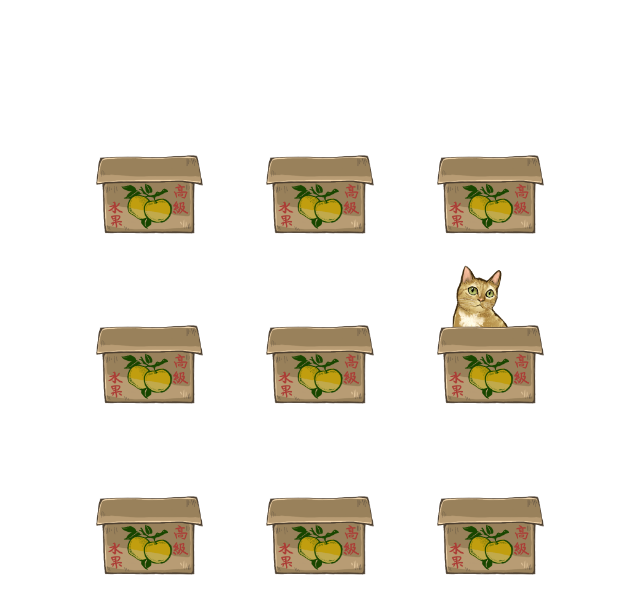
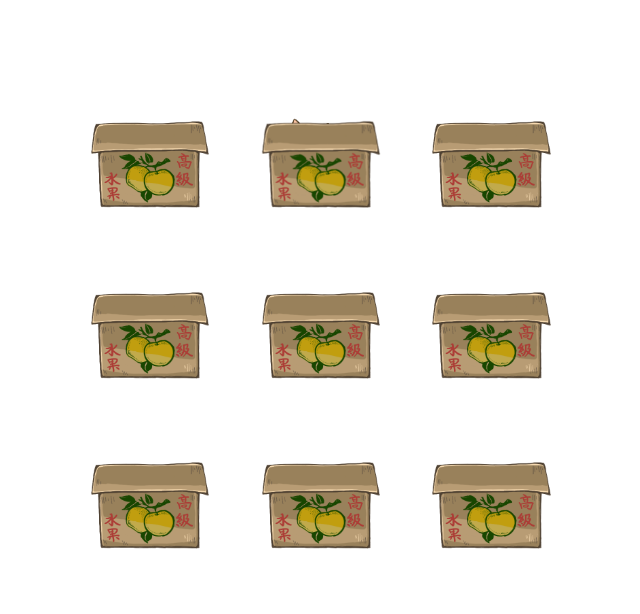
Before and after one commit to debccheng/boop-a-cat, a React (Create React App) app: page / in a window 1280 px wide. Shown: the top 614 px of the page, without its empty margins (320-960 px from the left). Built offline with nearby package versions, Linux system fonts and the light colour scheme.

Commit message:
Allow cat to escape if unclicked; Init game loop

```diff
--- a/src/App.css
+++ b/src/App.css
@@ -11,47 +11,73 @@
   padding-bottom: 30%;
   /* = width for a 1:1 aspect ratio */
   margin: 1.66%;
-  /* background-color: slateblue; */
 }
 
 .media {
   position: absolute;
-  top: 15%;
   left: 15%;
   height: 50%; /* = 100% - 2*5% padding */
   width: 50%; /* = 100% - 2*5% padding */
   padding: 10%;
+  /* border: 1px solid gold;
+  background-color: gold; */
 }
 
 .cat {
   position: absolute;
-  top: 69%;
+  top: 65%;
   height: 75%;
   width: auto;
-  -webkit-animation: slide 1.5s forwards ease-in;
-  animation: slide 1.5s forwards ease-in;
+  -webkit-animation: slide 1.5s forwards cubic-bezier(0.755, 0.0675, 0.00, 0.973);
+  animation: slide 1.5s forwards cubic-bezier(0.755, 0.0675, 0.00, 0.973);
 }
 
 .catOut {
   position: absolute;
   height: 75%;
   width: auto;
-  -webkit-animation: slideOut 1s forwards ease-out;
-  animation: slideOut 1s forwards ease-out;
+  -webkit-animation: slideOut 1.5 forwards  cubic-bezier(0.00, 0.272, 0.235, 1.20);
+  animation: slideOut 1.5s forwards cubic-bezier(0.00, 0.272, 0.235, 1.20);
+}
+
+.catEscape {
+  top: 0%;
+  position: absolute;
+  height: 75%;
+  width: auto;
+  animation-delay: 5s;
+  -webkit-animation: slideOut 1.5 forwards  cubic-bezier(0.00, 0.272, 0.235, 1.20);
+  animation: slideOut 1.5s forwards cubic-bezier(0.00, 0.272, 0.235, 1.20);
 }
 
 @keyframes slide {
-  100% { top: 10%; }
+  100% { top: 0%; }
 }
 
 @keyframes slideOut {
-  100% {top: 69%}
+  100% {top: 64%}
 }
 
 .box {
   position: absolute;
-  top: 70%;
-  left: 0;
-  width: 100%;
+  top: 60%;
+  left: -4%;
+  width: 110%;
   height: auto;
+  transform: translate(0);
 }
+
+@keyframes shake {
+  10%, 90% {
+    transform: translate(2%);
+  }
+  20%, 80% {
+    transform: translate(-2%);
+  }
+  30%, 70% {
+    transform: translate(3%);
+  }
+  40%, 60% {
+    transform: translate(-1%);
+  }
+}
--- a/src/components/Cell.tsx
+++ b/src/components/Cell.tsx
@@ -1,35 +1,56 @@
 import React, { useState } from 'react';
 import cat from '../assets/cat.png';
-import pettedCat from '../assets/cat_petted.png';
+import clickedCat from '../assets/cat_petted.png';
 import box from '../assets/box.png'
 
-const Cell = ({ popup, id }: { popup: number, id: number }) => {
-  const [clicked, setClicked] = useState<boolean>(false);
+const Cell = ({
+  popup,
+  id,
+  clicked,
+  escaped,
+  handleClick,
+  setEscaped }:
+  {
+    popup: number,
+    id: number,
+    clicked: boolean,
+    escaped: boolean,
+    handleClick: () => void,
+    setEscaped: React.Dispatch<React.SetStateAction<boolean>>
+  }) => {
 
-  const handleClick = () => {
-    setClicked(true);
-    const catImg: Element = document.getElementsByClassName('cat')[0];
-    if (catImg) {
-      const top = window.getComputedStyle(catImg).getPropertyValue('top');
-      console.log(top);
-      catImg.setAttribute("style", `top: ${top}`);
-    }
+  const animateBox = {
+    "WebkitAnimation": "shake 0.4s linear both",
+    "animation": "shake 0.4s linear both"
   };
+
+  setTimeout(() => {
+    setEscaped(true);
+  }, 2500);
 
   return (
     <div className="cell" id={`cell-${id}`}>
-      <div className="media" onClick={handleClick}>
+      <div className="media" >
         {popup === id
           ?
+          <>
+          {console.log(escaped)}
           <img
-            src={clicked ? pettedCat : cat}
+            src={clicked ? clickedCat : cat}
             alt="cat"
-            className={`cat ${clicked? 'catOut' : null}`}
+            className={`cat ${clicked ? 'catOut' : null} ${escaped ? 'catEscape' : null}`}
+            onClick={handleClick}
           />
+          </>
           :
           null
         }
-        <img src={box} alt="box" className="box" />
+        <img
+          src={box}
+          alt="box"
+          className="box"
+          style={popup === id ? animateBox : undefined}
+        />
       </div>
     </div>
   );
--- a/src/components/Game.tsx
+++ b/src/components/Game.tsx
@@ -2,6 +2,8 @@ import React, { useEffect, useState } from 'react';
 import Cell from './Cell';
 
 const Game = () => {
+
+  // Resize Game Grid based on viewport
   const [WidthMoreThanHeight, setWidthMoreThanHeight] = useState<boolean>(true);
   useEffect(() => {
     const handleResize = () => {
@@ -17,18 +19,67 @@ const Game = () => {
     return () => window.removeEventListener("resize", handleResize);
   }, []);
 
-  const getRandomInt = (min: number, max: number) => Math.floor(Math.random() * (max - min + 1)) + min;
+  // Determine random popup
+  const getRandomInt = (min: number, max: number, currentNum?: number): number => {
+    if (!currentNum) {
+      return Math.floor(Math.random() * (max - min + 1)) + min;
+    }
+    const num: number = Math.floor(Math.random() * (max - min + 1)) + min;
+    return num === currentNum ? getRandomInt(min, max, currentNum) : num;
+  }
   const positions: Array<number> = [1, 2, 3, 4, 5, 6, 7, 8, 9];
   const [popupPosition, setPopupPosition] = useState(getRandomInt(1, 9));
+
+  // Handle clicking on cat
+  const [clicked, setClicked] = useState<boolean>(false);
+  const handleClick = () => {
+    setClicked(true);
+    const catImg: Element = document.getElementsByClassName('cat')[0];
+    if (catImg) {
+      const top = window.getComputedStyle(catImg).getPropertyValue('top');
+      catImg.setAttribute("style", `top: ${top}`);
+    }
+  };
+
+  const [escaped, setEscaped] = useState<boolean>(false);
+
+  const popCat = () => {
+    setPopupPosition(getRandomInt(1, 9, popupPosition));
+  }
+  const resetClick = () => {
+    setClicked(false);
+  }
+  const resetEscaped = () => {
+    setEscaped(false);
+  }
+
+  // Game Loop
+  useEffect(() => {
+    const timer = setTimeout(() => {
+      popCat();
+      resetClick();
+      resetEscaped();
+    }, 2500);
+    return () => {
+      clearTimeout(timer);
+    };
+  });
 
   return (
     <div
       className="grid"
       style={WidthMoreThanHeight ? { width: '40vw', height: '40vw' } : { width: '40vh', height: '40vh' }}
     >
-      {console.log(WidthMoreThanHeight)}
       {positions.map((position) =>
-        <Cell key={position} id={position} popup={popupPosition}/>
+        <Cell
+          key={position}
+          id={position}
+          popup={popupPosition}
+          clicked={clicked}
+          escaped={escaped}
+          handleClick={handleClick}
+          setEscaped={setEscaped}
+        />
       )}
     </div>
   );
```
